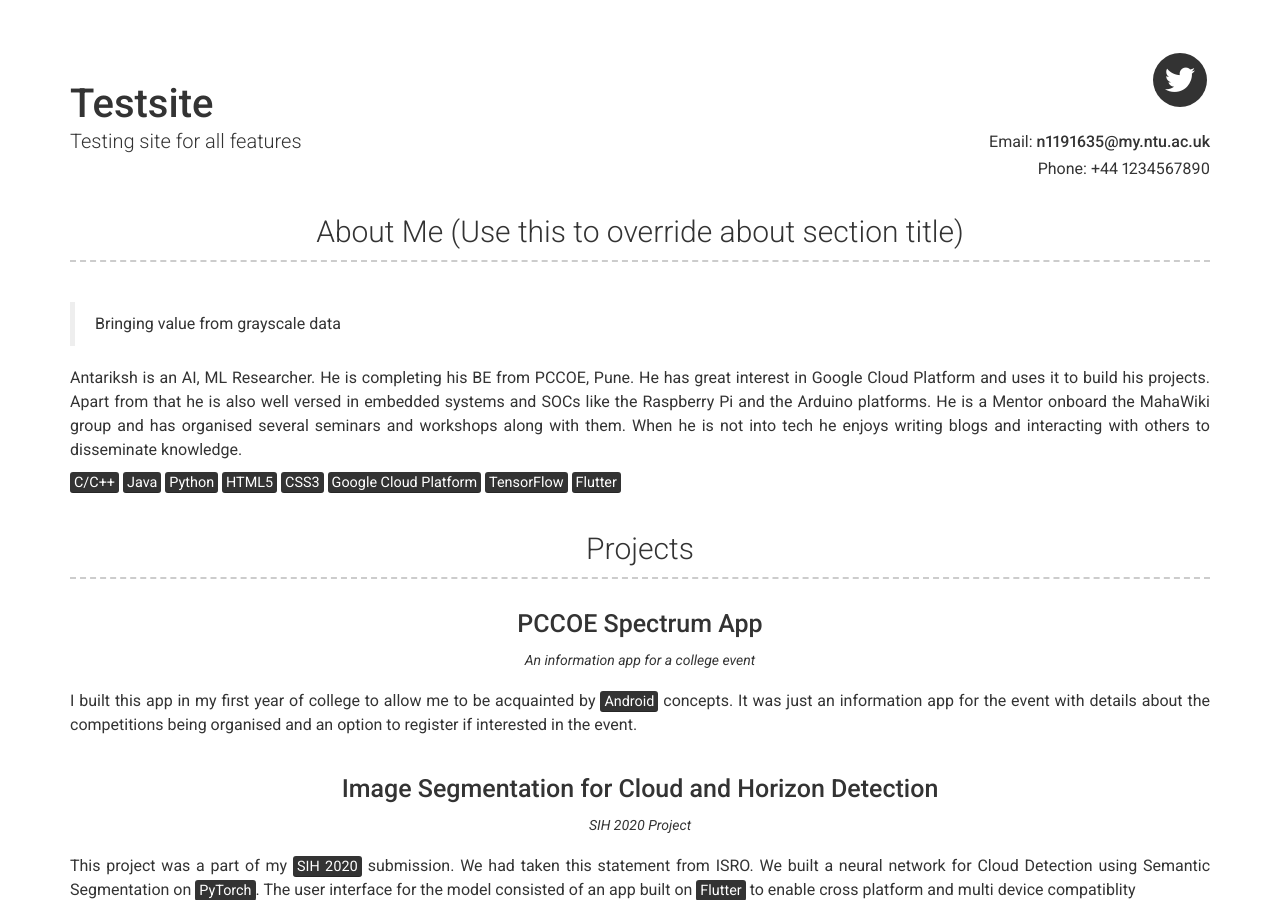
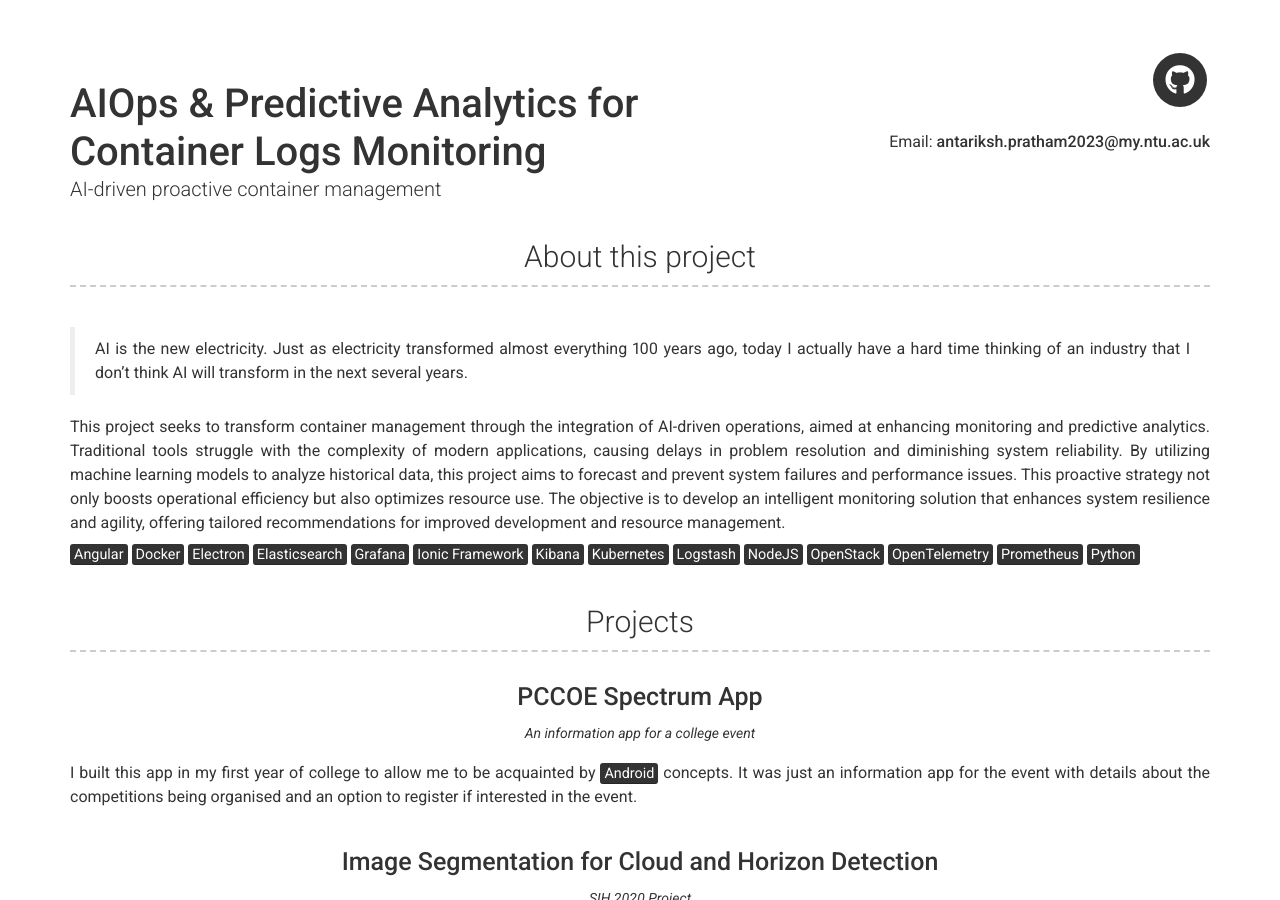
Before and after one commit to APratham/testsite, a Jekyll site: the page built from gh-pages/index.md, in a window 1280 px wide and 900 px high. Built offline with Jekyll 4.4.1, drawn with Linux system fonts in a browser that asks for light colours; nearby versions of some CDN libraries; some of the changed text lies outside the part shown.

Commit message:
Update _config.yml

```diff
--- a/gh-pages/_config.yml
+++ b/gh-pages/_config.yml
@@ -1,50 +1,42 @@
 # Site
 repository: Git repository where your resume will be hosted, only required if you are hosting on GitHub (eg. sproogen/modern-resume-theme)
-favicon: fa-github
+favicon: assets/favicon.ico
 
 # Personal info
-name: Testsite
-title: Testing site for all features
-email: n1191635@my.ntu.ac.uk
-phone: +44 1234567890
+name: AIOps & Predictive Analytics for Container Logs Monitoring
+title: AI-driven proactive container management
+email: antariksh.pratham2023@my.ntu.ac.uk
+
 
 # Dark Mode (true/false/never)
 darkmode: false
 
-# # Social links
-# twitter_username: ___apratham___
-# #stackoverflow_username: /9378758/antariksh-pratham
-# facebook_username: antariksh.pratham
-# instagram_username: ___apratham___
-# linkedin_username: apratham
-# github_username:  APratham
-
 # Additional icon links
 additional_links:
-- title: Link name
-  icon: fa-twitter
-  url: https://google.com
-# - title: another link
-#   icon: font awesome brand icon name (eg. fa-twitter) (https://fontawesome.com/icons?d=gallery&s=brands&m=free)
-#   url: Link url (eg. https://google.com)
-
-# Google Analytics and Tag Manager
-# Using more than one of these may cause issues with reporting
-# gtm: "GTM-0000000"
-# gtag: "UA-00000000-0"
-# google_analytics: "UA-00000000-0"
+- title: GitHub Repository
+  icon: fa-github
+  url: https://github.com/APratham/testsite
 
 # About Section
-about_title: About Me (Use this to override about section title)
+about_title: About this project
 #about_profile_image: assets/profile.jpeg
 about_content: | # this will include new lines to allow paragraphs
-  > Bringing value from grayscale data
+  > AI is the new electricity. Just as electricity transformed almost everything 100 years ago,
+  today I actually have a hard time thinking of an industry that I don't think AI will transform in
+  the next several years.
 
-  Antariksh is an AI, ML Researcher. He is completing his BE from PCCOE, Pune. He has great interest in Google Cloud Platform and uses it to build his projects.
-  Apart from that he is also well versed in embedded systems and SOCs like the Raspberry Pi and the Arduino platforms. He is a Mentor onboard the MahaWiki group
-  and has organised several seminars and workshops along with them. When he is not into tech he enjoys writing blogs and interacting with others to disseminate knowledge.
+  This project seeks to transform container management through the integration of AI-driven operations,
+  aimed at enhancing monitoring and predictive analytics. Traditional tools struggle with the
+  complexity of modern applications, causing delays in problem resolution and diminishing system reliability.
+  By utilizing machine learning models to analyze historical data, this project aims to forecast and prevent
+  system failures and performance issues. This proactive strategy not only boosts operational efficiency
+  but also optimizes resource use. The objective is to develop an intelligent monitoring solution that
+  enhances system resilience and agility, offering tailored recommendations for improved development
+  and resource management.
 
-  <mark>C/C++</mark> <mark>Java</mark> <mark>Python</mark> <mark>HTML5</mark> <mark>CSS3</mark> <mark>Google Cloud Platform</mark> <mark>TensorFlow</mark> <mark>Flutter</mark>
+  <mark>Angular</mark> <mark>Docker</mark> <mark>Electron</mark> <mark>Elasticsearch</mark> <mark>Grafana</mark>
+  <mark>Ionic Framework</mark> <mark>Kibana</mark> <mark>Kubernetes</mark> <mark>Logstash</mark> <mark>NodeJS</mark>
+  <mark>OpenStack</mark> <mark>OpenTelemetry</mark> <mark>Prometheus</mark> <mark>Python</mark>
 # Write an awesome description about yourself here, this supports markdown, so you can add [links](http://foobar.com) and highlight things <mark>like this</mark>.
 #
 #  You can even add paragraphs by using empty lines like this and add anything else markdown supports such as
```
